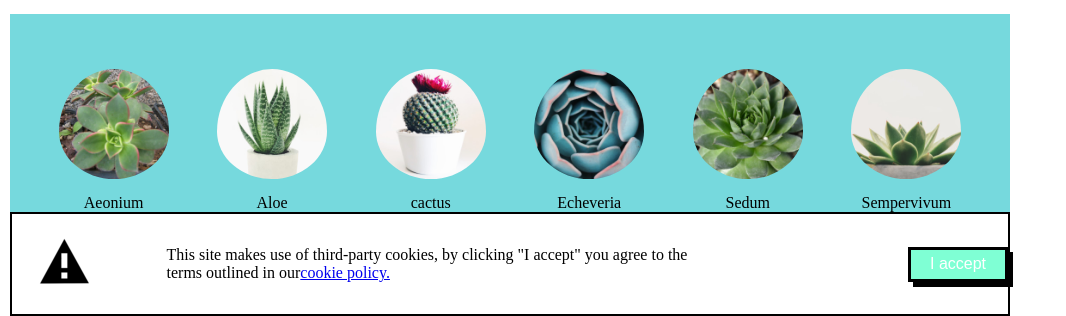
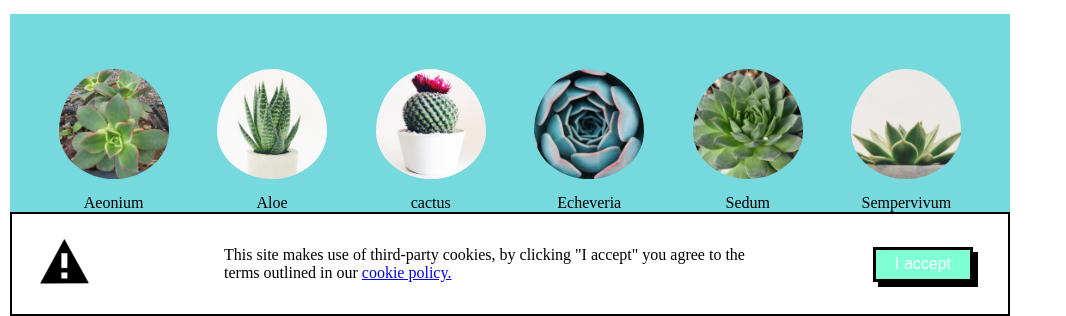
Before and after one commit to ryanrf1986/web_fundatmentals, a plain HTML site: page belt_exam/index.html in a window 1280 px wide. Shown: the part 516-832 px from the top of the page, without its empty margins (0-1066 px from the left). Drawn offline with Linux system fonts and the light colour scheme.

Commit message:
removed exam

```diff
--- a/belt_exam/style.css
+++ b/belt_exam/style.css
@@ -268,22 +268,28 @@
     font-size: medium;
     box-shadow: 5px 5px black;
     border: 3px solid black;
+    margin-right: 35px;
 
 }
 
 .words{
-    display: flex;
-    align-items: flex-start;
-    flex-direction: column;
+    /* display: flex; */
+    /* align-items: flex-start; */
+    /* flex-direction: column; */
+    /* align-content:flex-start; */
 
 }
 
 .words > p{
-    display: flex;
+    /* display: flex; */
 
 }
 
 #cookie-message > img{
     padding-left: 20px;
-    margin-right: -150px;
+    /* margin-right: -150px; */
 }
+
+.words > p > a{
+    /* margin-left: 4px; */
+}
```
Also changed, not shown: belt_exam/index.html (+1 -1 lines), 2 other files.
